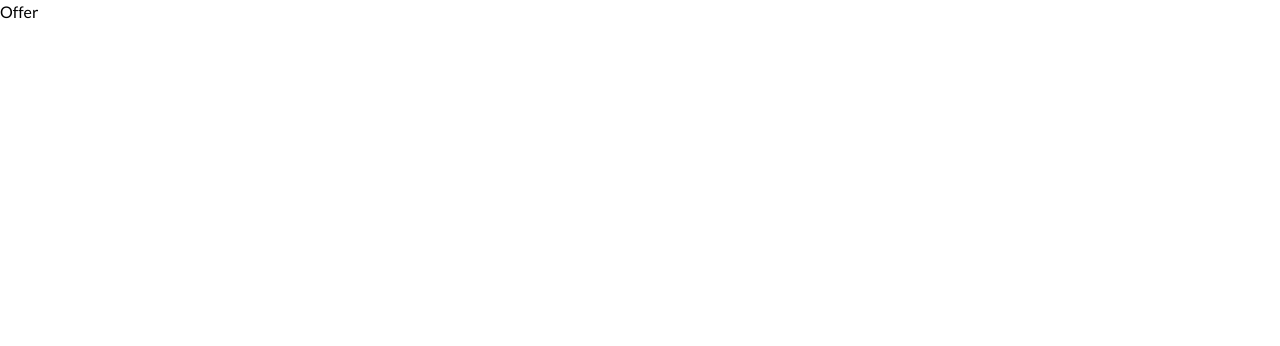
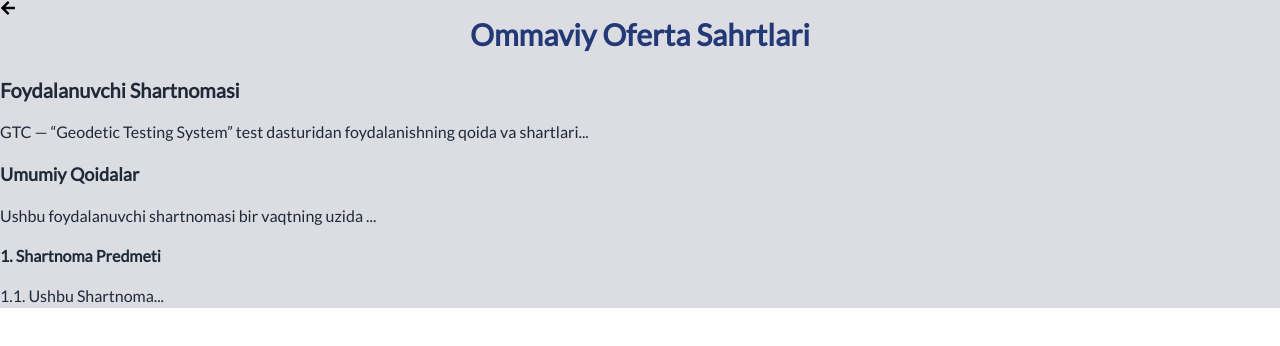
Before and after one commit to jasurhaydarovcode/GEADEZIST, a React (Vite) app: page /auth/offer in a window 1280 px wide. Shown: the top 346 px of the page. Built offline with nearby package versions, Linux system fonts and the light colour scheme.

Commit message:
Updated README.md

```diff
--- a/package.json
+++ b/package.json
@@ -16,6 +16,7 @@
     "flowbite-react": "^0.10.2",
     "react": "^18.3.1",
     "react-dom": "^18.3.1",
+    "react-icons": "^5.3.0",
     "react-router-dom": "^6.26.2"
   },
   "devDependencies": {
--- a/src/pages/Auth/Offer.tsx
+++ b/src/pages/Auth/Offer.tsx
@@ -1,5 +1,28 @@
-function Offer() {
-  return <div>Offer</div>;
-}
+import { FaArrowLeft } from "react-icons/fa";
 
-export default Offer;
+const OfferPage = () => {
+  return (
+    <div className="bg-geadezist-100">
+      <div className="container">
+        <div>
+          <div>
+            <FaArrowLeft />
+            <h1 className="text-3xl font-bold text-center text-blue-900 dark:text-gray-100 mb-6">Ommaviy Oferta Sahrtlari</h1>
+          </div>
+          <div className="text-gray-800 space-y-4">
+            <h2 className="text-xl font-bold">Foydalanuvchi Shartnomasi</h2>
+            <p>GTC — “Geodetic Testing System” test dasturidan foydalanishning qoida va shartlari...</p>
+
+            <h3 className="text-lg font-semibold">Umumiy Qoidalar</h3>
+            <p>Ushbu foydalanuvchi shartnomasi bir vaqtning uzida ...</p>
+
+            <h4 className="text-base font-bold">1. Shartnoma Predmeti</h4>
+            <p>1.1. Ushbu Shartnoma...</p>
+          </div>
+        </div>
+      </div>
+    </div>
+  );
+};
+
+export default OfferPage;
--- a/tailwind.config.js
+++ b/tailwind.config.js
@@ -8,6 +8,11 @@ export default {
     flowbite.content(),
   ],
   theme: {
+    colors: {
+      'geadezist': {
+        100: '#DBDDE2'
+      }
+    },
     extend: {},
   },
   plugins: [
```
Also changed, not shown: 2 other files (tests, documents, lock files or other folders).
